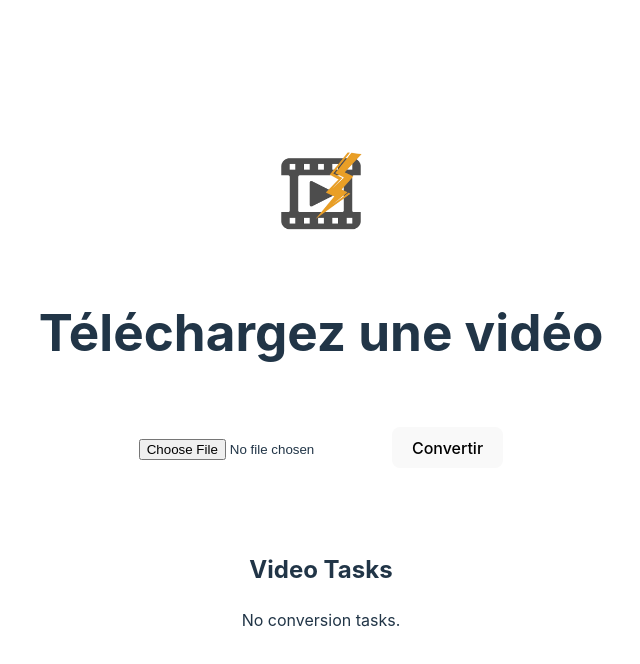
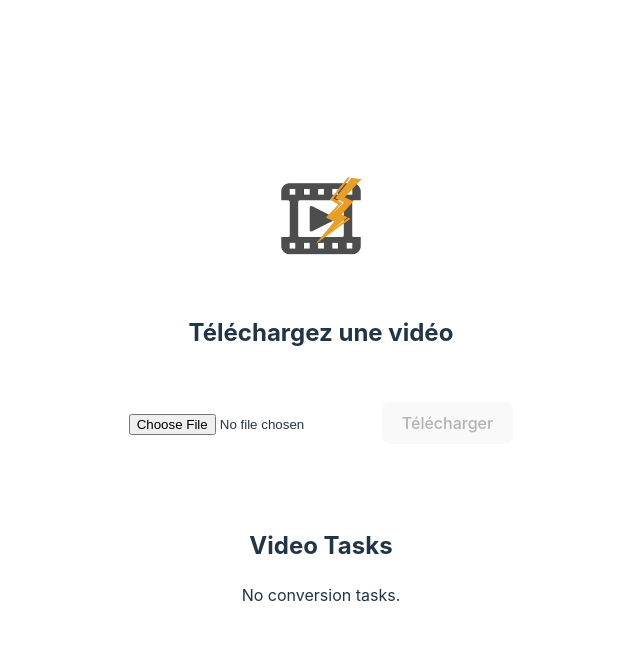
Before and after one commit to laurent-laporte-pro/flash-converter, a React (Vite) app in the folder flash-converter-ui/: page / in a window 1280 px wide. Shown: the top 664 px of the page, without its empty margins (319-959 px from the left). Built offline with nearby package versions, Linux system fonts and the light colour scheme.

Commit message:
feat: update UI app upload a new video

```diff
--- a/flash-converter-ui/src/App.tsx
+++ b/flash-converter-ui/src/App.tsx
@@ -4,9 +4,12 @@ import VideoTaskList from './components/video-tasks/VideoTaskList.tsx'
 import { useVideoTasks } from './store/video-tasks/useVideoTasks.ts'
 import { VideoTask } from './types/video-tasks/videoTask.ts'
 import { videoProcessingService } from './api/video-tasks/service.ts'
-import { useEffect } from 'react'
+import { useEffect, useState } from 'react'
 
 function App () {
+  const [videoFile, setVideoFile] = useState<File | null>(null)
+  const [uploading, setUploading] = useState(false)
+  const [uploadError, setUploadError] = useState('')
   const { state, actions } = useVideoTasks()
   const tasks = state.tasks
 
@@ -25,21 +28,49 @@ function App () {
     }
   }
 
-  // Pooling of the tasks in PENDING or PROCESSING status, every second
   useEffect(() => {
-    const interval = setInterval(async () => state.tasks.forEach(updateTaskStatus), 1000)
+    const interval = setInterval(async () => state.tasks.forEach(updateTaskStatus), 5000)
     return () => clearInterval(interval)
   }, [tasks, actions])
 
+  const handleVideoFileChange = (event: React.ChangeEvent<HTMLInputElement>) => {
+    if (event.target.files) {
+      setVideoFile(event.target.files[0])
+    } else {
+      setVideoFile(null)
+    }
+  }
+
+  const handleUpload = async () => {
+    if (!videoFile) return
+    setUploading(true)
+    setUploadError('')
+    try {
+      const taskId = await videoProcessingService.createTask(videoFile)
+      const videoTask: VideoTask = { taskId, videoName: videoFile.name, taskStatus: 'PENDING' }
+      actions.createTask(videoTask)
+      setVideoFile(null)
+    } catch (error) {
+      if (error instanceof Error) {
+        setUploadError(error.message)
+      } else {
+        setUploadError(`An error occurred: ${error}`)
+      }
+    } finally {
+      setUploading(false)
+    }
+  }
+
   return (
     <>
-      <div>
-        <img src={flashConverterLogo} className="logo" alt="Flash Converter Logo" />
-      </div>
-      <h1>Téléchargez une vidéo</h1>
+      <div><img src={flashConverterLogo} className="logo" alt="Flash Converter Logo" /></div>
+      <h2>Téléchargez une vidéo</h2>
       <div className="card">
-        <input type={'file'} placeholder={'Téléchargez une vidéo'} accept="video/*" />
-        <button>Convertir</button>
+        {/* fixme: faire en sorte que le nom du fichier s'efface une fois le fichier téléchargé */}
+        <input type={'file'} placeholder={'Téléchargez une vidéo'} accept="video/*" onChange={handleVideoFileChange} />
+        <button onClick={handleUpload} disabled={videoFile === null || uploading}>Télécharger</button>
+        <FileInfo file={videoFile} />
+        <UploadError error={uploadError} />
       </div>
       <div className="card">
         <VideoTaskList tasks={tasks} />
@@ -48,4 +79,26 @@ function App () {
   )
 }
 
+function humanFileSize (size: number, digits: number = 2): string {
+  const order = size == 0 ? 0 : Math.floor(Math.log(size) / Math.log(1024))
+  const converted = size / Math.pow(1024, order)
+  const unit = ['o', 'ko', 'Mo', 'Go', 'To'][order]
+  const formatter = new Intl.NumberFormat('fr-FR', { minimumFractionDigits: digits, maximumFractionDigits: digits })
+  return `${formatter.format(converted)} ${unit}`
+}
+
+function FileInfo ({ file }: { file: File | null }) {
+  if (!file) return null
+  return (
+    <p>
+      <span>🎥 fichier <strong>{file.type}</strong> sélectionné</span> <span>({humanFileSize(file.size)})</span>
+    </p>
+  )
+}
+
+function UploadError ({ error }: { error: string }) {
+  if (!error) return null
+  return <p style={{ color: 'red' }}>{error}</p>
+}
+
 export default App
--- a/flash-converter-ui/src/api/video-tasks/config.ts
+++ b/flash-converter-ui/src/api/video-tasks/config.ts
@@ -1,6 +1,7 @@
 import axios from 'axios'
 /// <reference types="node" />
 
+// fixme: make this configuration work with .env file
 // export const API_BASE_URL = process.env.REACT_APP_API_URL || 'http://localhost:8000'
 export const API_BASE_URL = 'http://localhost:8000'
 
--- a/flash-converter-ui/src/api/video-tasks/service.ts
+++ b/flash-converter-ui/src/api/video-tasks/service.ts
@@ -13,7 +13,8 @@ class VideoProcessingService {
       return data
     } catch (error) {
       if (axios.isAxiosError<HTTPValidationError>(error)) {
-        throw new Error(error.response?.data.detail?.[0]?.msg || 'Failed to create task')
+        const defaultMsg = `Failed to create task: ${error.message}`
+        throw new Error(error.response?.data.detail?.[0]?.msg || defaultMsg)
       }
       throw error
     }
@@ -25,7 +26,8 @@ class VideoProcessingService {
       return data
     } catch (error) {
       if (axios.isAxiosError(error)) {
-        throw new Error(`Failed to get task status: ${error.message}`)
+        const defaultMsg = `Failed to get task status: ${error.message}`
+        throw new Error(defaultMsg)
       }
       throw error
     }
@@ -66,7 +68,8 @@ class VideoProcessingService {
       }
     } catch (error) {
       if (axios.isAxiosError<HTTPValidationError>(error)) {
-        throw new Error(`Failed to download video: ${error.message}`)
+        const defaultMsg = `Failed to download video: ${error.message}`
+        throw new Error(error.response?.data.detail?.[0]?.msg || defaultMsg)
       }
       throw error
     }
@@ -79,7 +82,8 @@ class VideoProcessingService {
       })
     } catch (error) {
       if (axios.isAxiosError(error)) {
-        throw new Error(`Failed to revoke task: ${error.message}`)
+        const defaultMsg = `Failed to revoke task: ${error.message}`
+        throw new Error(defaultMsg)
       }
       throw error
     }
@@ -91,7 +95,8 @@ class VideoProcessingService {
       return data
     } catch (error) {
       if (axios.isAxiosError(error)) {
-        throw new Error(`Failed to check health status: ${error.message}`)
+        const defaultMsg = `Failed to check health status: ${error.message}`
+        throw new Error(defaultMsg)
       }
       throw error
     }
--- a/flash-converter-ui/src/components/video-tasks/VideoTaskList.tsx
+++ b/flash-converter-ui/src/components/video-tasks/VideoTaskList.tsx
@@ -34,13 +34,14 @@ export const VideoTaskList: React.FC<VideoTaskListProps> = ({ tasks }) => (
             <td>
               {task.errorMessage ? (
                 <span style={{ color: 'red' }}>{task.errorMessage}</span>
-              ) : "–"}
+              ) : '–'}
             </td>
           </tr>
         ))}
         </tbody>
       </table>
-    )}  </div>
+    )}
+  </div>
 )
 
 export default VideoTaskList
```
